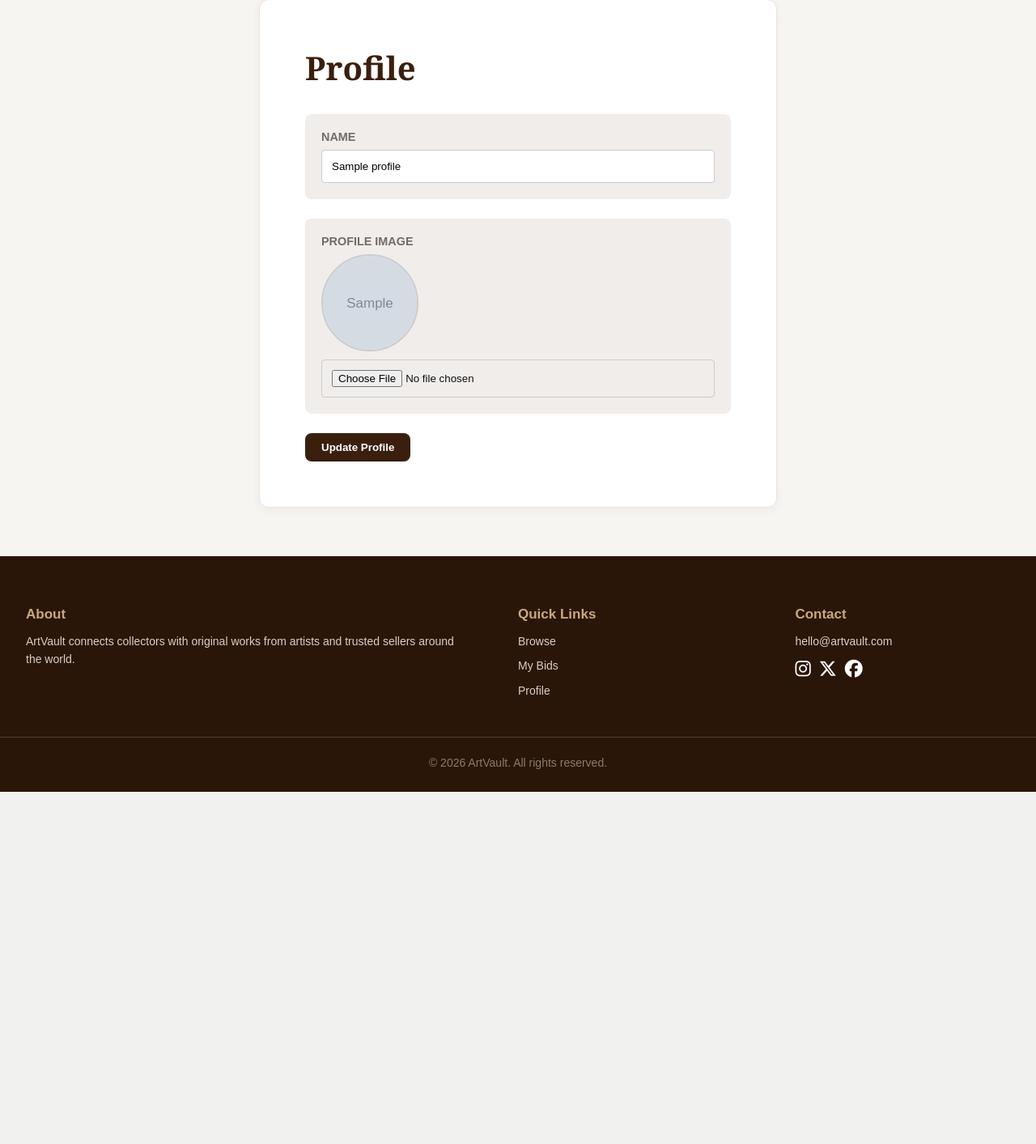
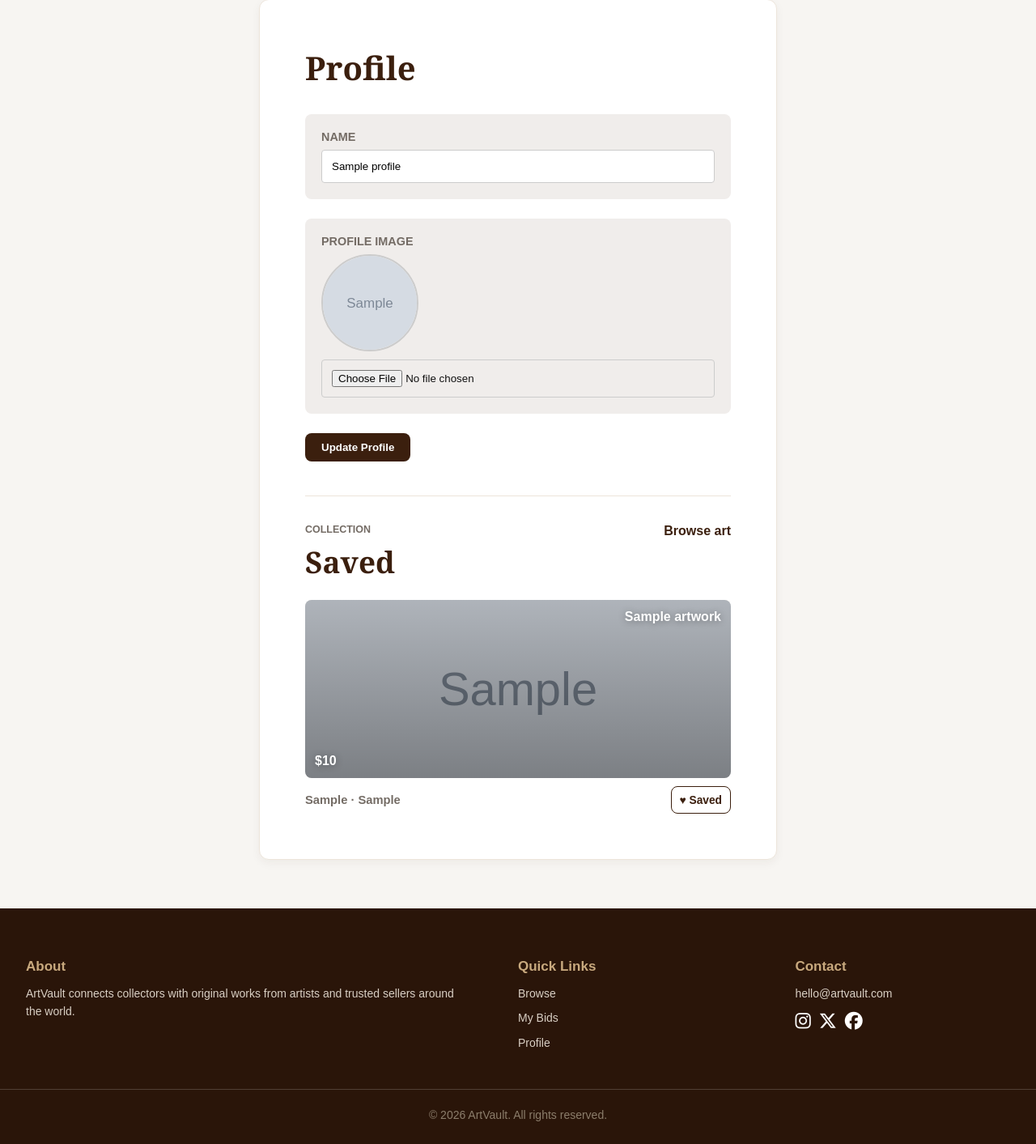
Before and after one commit to Hafsteinn100/artvault, a Django app: page /profile/ in a window 1280 px wide. Shown: the part 121-1534 px from the top of the page at 81% size. Before the commit the page ends 1099 px from the top, so only its background shows below. Run offline with Django 5.2, Linux system fonts and the light colour scheme; tables that the repository leaves empty hold one stand-in row (values such as "Sample post"); grey boxes marked "Sample" are stand-in pictures.

Commit message:
update notification

```diff
--- a/marketplace/templates/marketplace/profile.html
+++ b/marketplace/templates/marketplace/profile.html
@@ -6,7 +6,7 @@
 {% block body_class %}profile-page{% endblock %}
 
 {% block extra_css %}
-  <link rel="stylesheet" href="{% static 'profile.css' %}" />
+  <link rel="stylesheet" href="{% static 'profile.css' %}?v=2" />
   <style>
     .profile-avatar {
       width: 120px;
@@ -47,8 +47,53 @@
           {% if form.profile_image.errors %}<p class="error">{{ form.profile_image.errors|join:', ' }}</p>{% endif %}
         </div>
 
-        <button type="submit">Update Profile</button>
+        <div class="profile-actions">
+          <button type="submit">Update Profile</button>
+          {% if request.GET.updated == '1' %}
+            <span class="profile-update-status" role="status">Profile updated!</span>
+          {% endif %}
+        </div>
       </form>
+
+      <section class="saved-section" aria-labelledby="saved-artworks-heading">
+        <div class="saved-section-heading">
+          <div>
+            <p class="eyebrow">Collection</p>
+            <h2 id="saved-artworks-heading">Saved</h2>
+          </div>
+          <a href="{% url 'marketplace:artwork_list' %}">Browse art</a>
+        </div>
+
+        {% if saved_artworks %}
+          <div class="saved-grid">
+            {% for artwork in saved_artworks %}
+              <article class="saved-card">
+                <a class="saved-card-link" href="{% url 'marketplace:artwork_detail' artwork.pk %}">
+                  <span class="saved-title-tag">{{ artwork.title }}</span>
+                  {% if artwork.thumbnail %}
+                    <img src="{{ artwork.thumbnail.image.url }}" alt="{{ artwork.thumbnail.alt_text|default:artwork.title }}" />
+                  {% else %}
+                    <img src="{% static 'marketplace/medium-oil.jpg' %}" alt="{{ artwork.title }}" />
+                  {% endif %}
+                  <span class="saved-price">${{ artwork.price|floatformat:0 }}</span>
+                </a>
+                <div class="saved-card-meta">
+                  <p>{{ artwork.medium }}{% if artwork.style %} &middot; {{ artwork.style }}{% endif %}</p>
+                  <form action="{% url 'marketplace:toggle_favorite' artwork.pk %}" method="post">
+                    {% csrf_token %}
+                    <input type="hidden" name="next" value="{{ request.get_full_path }}" />
+                    <button type="submit" aria-label="Remove {{ artwork.title }} from saved artworks">&hearts; Saved</button>
+                  </form>
+                </div>
+              </article>
+            {% endfor %}
+          </div>
+        {% else %}
+          <div class="saved-empty">
+            <p>No saved artworks yet.</p>
+          </div>
+        {% endif %}
+      </section>
     </div>
   </main>
 {% endblock %}
--- a/marketplace/views.py
+++ b/marketplace/views.py
@@ -7,6 +7,7 @@ from django.core.paginator import Paginator
 from django.db import transaction
 from django.db.models import Count, Q
 from django.shortcuts import get_object_or_404, redirect, render
+from django.urls import reverse
 from django.utils.http import url_has_allowed_host_and_scheme
 from django.views.decorators.http import require_POST, require_http_methods
 
@@ -223,23 +224,44 @@ def register(request):
 
 def profile(request):
     user = acting_user(request)
+    saved_artworks = []
     if user is None:
         form = ProfileForm(request.POST or None)
-        return render(request, 'marketplace/profile.html', {'form': form})
+        return render(
+            request,
+            'marketplace/profile.html',
+            {
+                'form': form,
+                'saved_artworks': saved_artworks,
+            },
+        )
 
     user_profile = Profile.objects.filter(user=user).first()
     if request.method == 'POST' and user_profile is None:
         user_profile = get_or_create_profile(user)
     form = ProfileForm(request.POST or None, request.FILES or None, instance=user_profile)
+    saved_artworks = (
+        Artwork.objects.filter(favorites__user=user)
+        .select_related('seller', 'seller__user')
+        .prefetch_related('images')
+        .order_by('-favorites__created_at')
+    )
 
     if request.method == 'POST':
         if form.is_valid():
             form.save()
             messages.success(request, 'Profile updated successfully.')
-            return redirect('marketplace:profile')
+            return redirect(f'{reverse("marketplace:profile")}?updated=1')
         messages.error(request, 'Profile update failed. Please check the fields below.')
 
-    return render(request, 'marketplace/profile.html', {'form': form})
+    return render(
+        request,
+        'marketplace/profile.html',
+        {
+            'form': form,
+            'saved_artworks': saved_artworks,
+        },
+    )
 
 
 @require_http_methods(['GET', 'POST'])
--- a/profile.css
+++ b/profile.css
@@ -87,3 +87,155 @@
     background: #746C65;
     margin-left: 10px;
 }
+
+.profile-actions {
+    display: flex;
+    align-items: center;
+    gap: 14px;
+    flex-wrap: wrap;
+}
+
+.profile-update-status {
+    color: #2f6d43;
+    font-weight: 800;
+}
+
+.saved-section {
+    margin-top: 42px;
+    padding-top: 34px;
+    border-top: 1px solid #EDE5DB;
+}
+
+.saved-section-heading {
+    display: flex;
+    align-items: flex-start;
+    justify-content: space-between;
+    gap: 18px;
+    margin-bottom: 22px;
+}
+
+.saved-section-heading .eyebrow {
+    margin: 0 0 8px;
+    color: #746C65;
+    font-size: 0.78rem;
+    font-weight: 800;
+    letter-spacing: 0;
+    text-transform: uppercase;
+}
+
+.saved-section-heading h2 {
+    margin: 0;
+    color: var(--brown);
+    font-family: "Playfair Display", Georgia, serif;
+    font-size: clamp(1.7rem, 3vw, 2.3rem);
+}
+
+.saved-section-heading a {
+    color: var(--brown);
+    font-weight: 800;
+    text-decoration: none;
+}
+
+.saved-grid {
+    display: grid;
+    grid-template-columns: repeat(auto-fit, minmax(180px, 1fr));
+    gap: 18px;
+}
+
+.saved-card {
+    min-width: 0;
+}
+
+.saved-card-link {
+    position: relative;
+    display: block;
+    min-height: 220px;
+    overflow: hidden;
+    border-radius: 8px;
+    background: #F4EFE8;
+    color: #fff;
+    text-decoration: none;
+}
+
+.saved-card-link img {
+    width: 100%;
+    height: 220px;
+    display: block;
+    object-fit: cover;
+}
+
+.saved-card-link::after {
+    content: "";
+    position: absolute;
+    inset: 0;
+    background: linear-gradient(180deg, rgba(0, 0, 0, 0.18), rgba(0, 0, 0, 0.42));
+}
+
+.saved-title-tag,
+.saved-price {
+    position: absolute;
+    z-index: 1;
+    font-weight: 800;
+    text-shadow: 0 1px 8px rgba(0, 0, 0, 0.35);
+}
+
+.saved-title-tag {
+    top: 12px;
+    right: 12px;
+    max-width: calc(100% - 24px);
+    text-align: right;
+}
+
+.saved-price {
+    left: 12px;
+    bottom: 12px;
+}
+
+.saved-card-meta {
+    display: flex;
+    align-items: center;
+    justify-content: space-between;
+    gap: 10px;
+    margin-top: 10px;
+}
+
+.saved-card-meta p {
+    margin: 0;
+    color: #746C65;
+    font-size: 0.92rem;
+    font-weight: 800;
+}
+
+.saved-card-meta form {
+    margin: 0;
+}
+
+.saved-card-meta button {
+    min-height: 34px;
+    padding: 7px 10px;
+    border: 1px solid var(--brown);
+    background: #fff;
+    color: var(--brown);
+    font-size: 0.86rem;
+}
+
+.saved-empty {
+    padding: 24px;
+    border: 1px solid #EDE5DB;
+    border-radius: 8px;
+    background: #FFFAF4;
+    color: #746C65;
+    font-weight: 800;
+}
+
+.saved-empty p {
+    margin: 0;
+}
+
+@media (max-width: 700px) {
+    .saved-section-heading,
+    .saved-card-meta {
+        flex-direction: column;
+        align-items: flex-start;
+    }
+}
```
